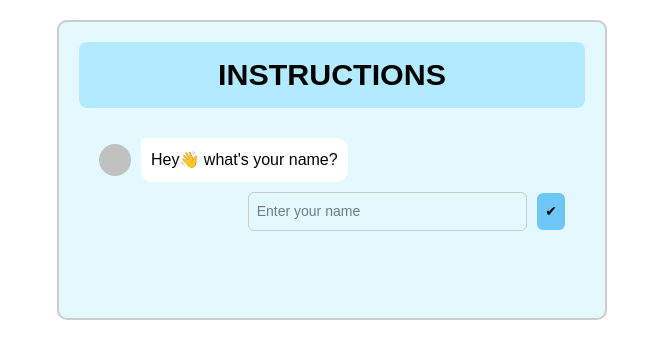
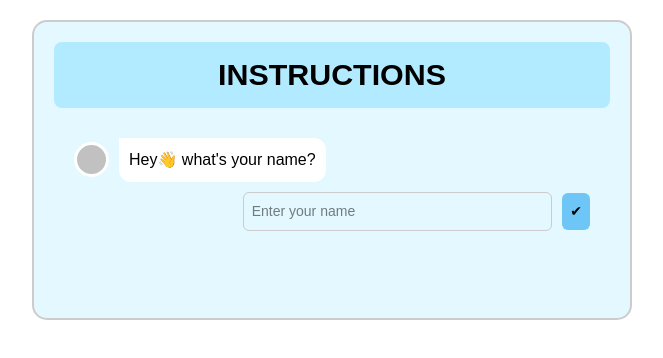
Before and after one commit to andresmotta9/fanshawe-survey-front, a React (Vite) app: page /instructions in a window 1280 px wide. Shown: the top 358 px of the page, without its empty margins (308-971 px from the left). Built offline with nearby package versions, Linux system fonts and the light colour scheme; a web font is replaced by a local one.

Commit message:
Increase max-width of instructions container and adjust border-radius; update chat user and bot circle sizes with border for better visibility

```diff
--- a/src/pages/Instructions/instructions.css
+++ b/src/pages/Instructions/instructions.css
@@ -10,11 +10,11 @@
 }
 .instructions-container {
   width: 90%;
-  max-width: 550px;
+  max-width: 860px;
   margin: 20px auto;
   background-color: #E4F8FF;
   padding: 20px;
-  border-radius: 10px;
+  border-radius: 15px;
   border: 2px solid #ccc;
   text-align: center;
   font-family: Arial, sans-serif;
@@ -24,6 +24,7 @@
   left: auto;
   transform: none;
 }
+
 
 .instructions-title {
   background-color: #B2EBFF;
@@ -56,24 +57,27 @@
   justify-content: flex-start;
 }
 .bot-circle {
-  width: 32px;
-  height: 32px;
+  width: 35px;
+  height: 35px;
   background-color: #C1C1C1;
   border-radius: 50%;
   margin-right: 10px;
   flex-shrink: 0;
+  border: white 3px solid;
+
 }
 /* User messages on right */
 .chat-message.user {
   justify-content: flex-end;
 }
 .user-circle {
-  width: 32px;
-  height: 32px;
+  width: 35px;
+  height: 35px;
   background-color: #C1C1C1;
   border-radius: 50%;
   margin-left: 10px;
   flex-shrink: 0;
+  border: white 3px solid;
 }
 /* Chat bubbles */
 .chat-bubble {
```
